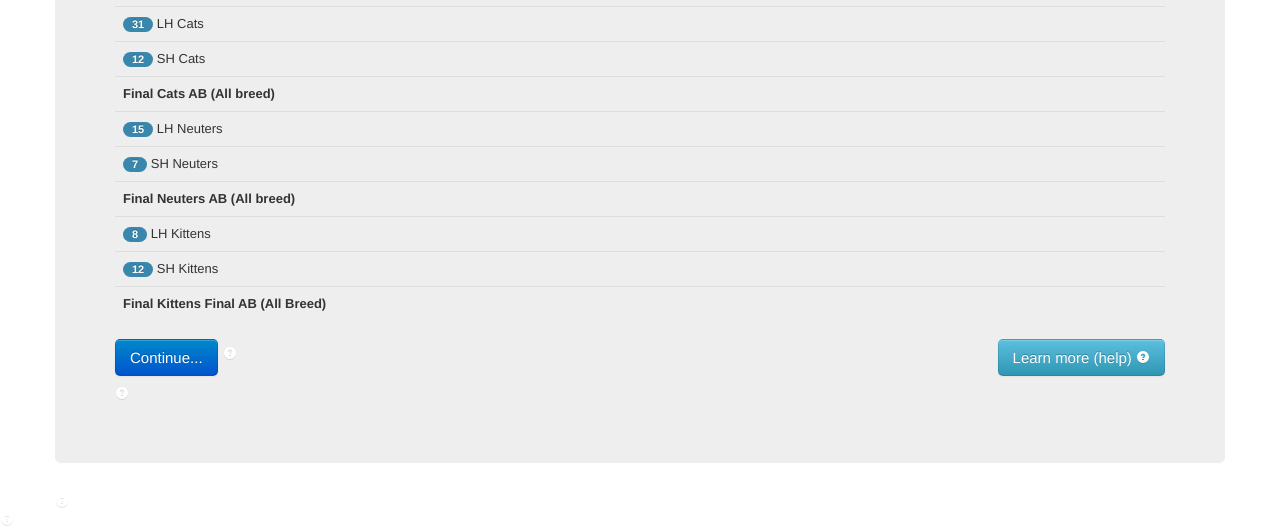
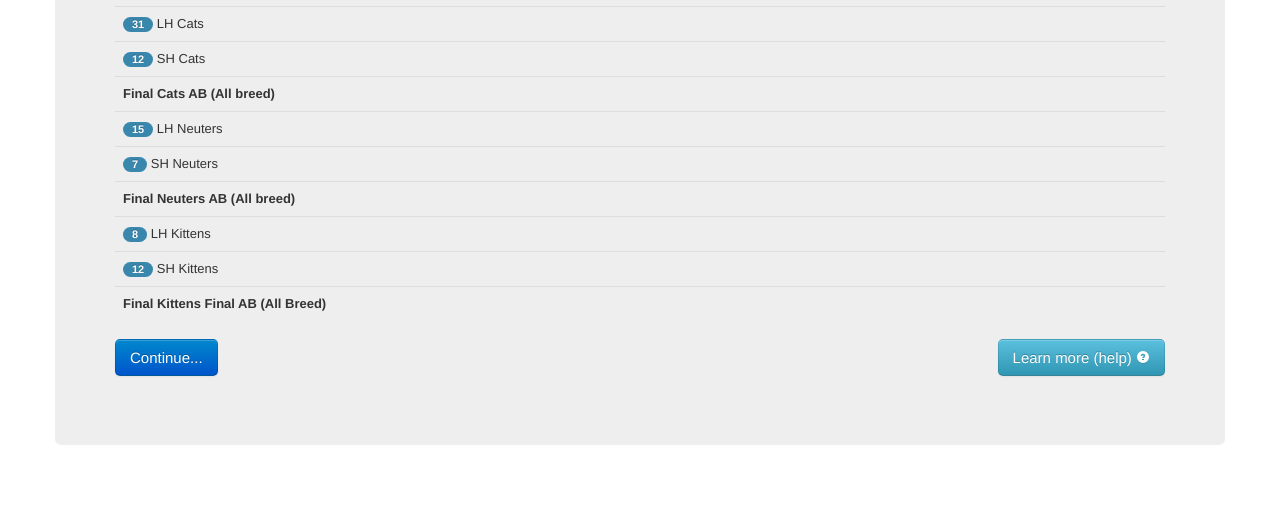
Before and after one commit to JKrag/ringmanager-prototype, a plain HTML site: page main.html in a window 1280 px wide. Shown: the part 273-802 px from the top of the page. Drawn offline with Linux system fonts and the light colour scheme.

Commit message:
added missing end tag

```diff
--- a/main.html
+++ b/main.html
@@ -92,7 +92,7 @@
       Continue...
     </a>
     <a class="btn btn-info btn-large pull-right" href="help.html">
-      Learn more (help) <i class="icon-question-sign icon-white">
+      Learn more (help) <i class="icon-question-sign icon-white"></i>
     </a>
   </p>
 </div>
```
